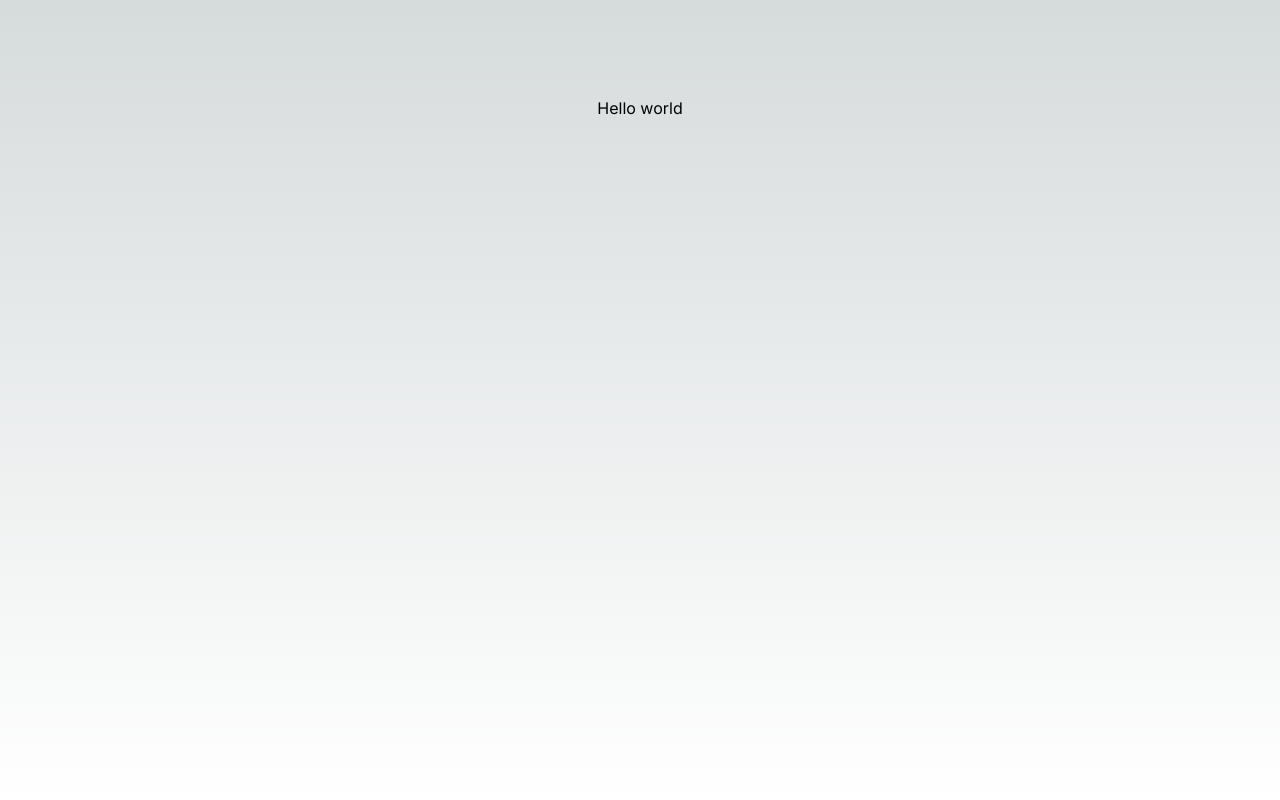
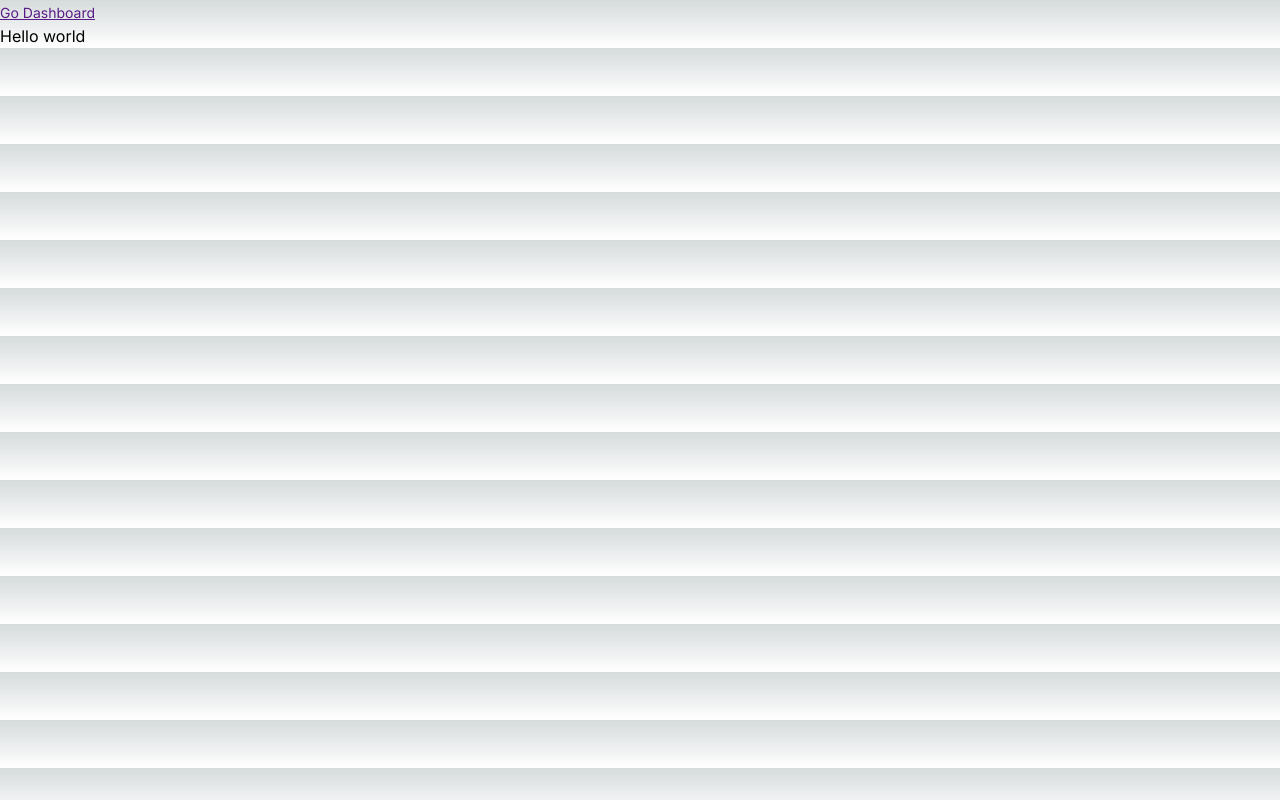
Before and after one commit to muneebulislam/learn-next, a Next.js app in the folder my-first-app/: page / in a window 1280 px wide. Built offline with nearby package versions, Linux system fonts and the light colour scheme.

Commit message:
style Link

```diff
--- a/my-first-app/app/dashboard/page.js
+++ /dev/null
@@ -1,8 +0,0 @@
-export const metadata = {
-  title: 'Next.js',
-};
-export default function DashboardPage() {
-  return (
-    <div>DashboardPage</div>
-  )
-}
--- /dev/null
+++ b/my-first-app/app/dashboard/page.jsx
@@ -0,0 +1,14 @@
+import Link from 'next/link';
+export const metadata = {
+  title: 'Next.js',
+};
+export default function DashboardPage() {
+  return (
+    <>
+     <div>DashboardPage</div>
+
+      <Link className="text-sm text-2xl text-purple-900 underline  hover:text-blue-600" href="/">Go Home</Link>
+    </>
+
+  )
+}
--- a/my-first-app/app/page.js
+++ b/my-first-app/app/page.js
@@ -1,6 +1,8 @@
+import Link from 'next/link';
 export default function Home() {
   return (
-    <main className="flex min-h-screen flex-col items-center justify-between p-24">
+    <main>
+      <Link  className="text-sm text-2xl text-purple-900 underline  hover:text-blue-600 " href="/dashboard">Go Dashboard</Link>
       <h1>Hello world</h1>
 
     </main>
```
Also changed, not shown: my-first-app/app/dashboard/first.jsx (renamed from my-first-app/app/dashboard/first.js), my-first-app/app/dashboard/layout.jsx (renamed from my-first-app/app/dashboard/layout.js).
